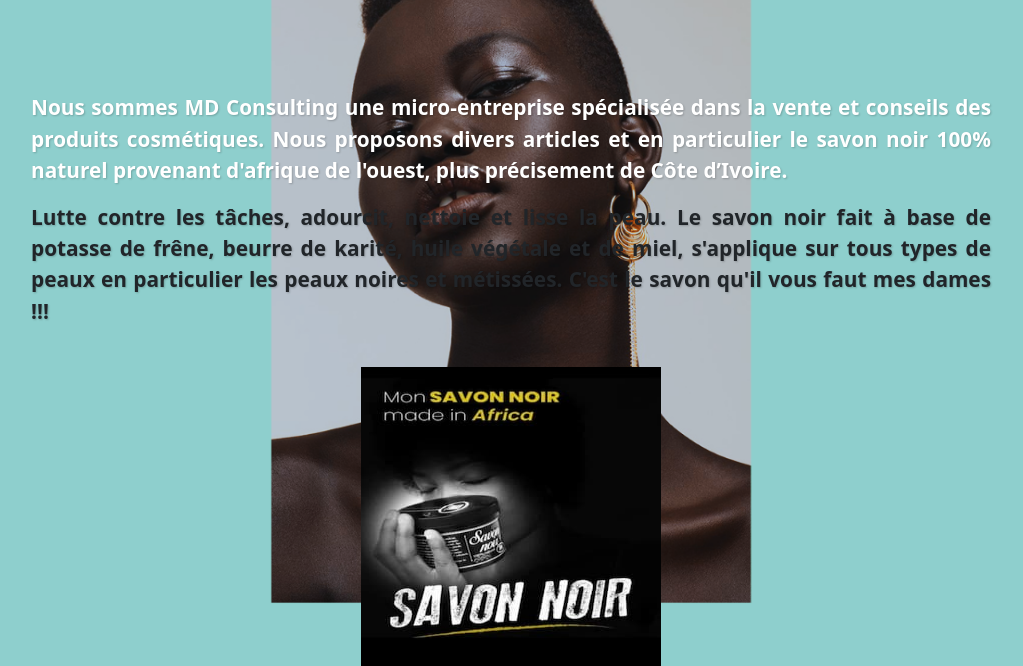
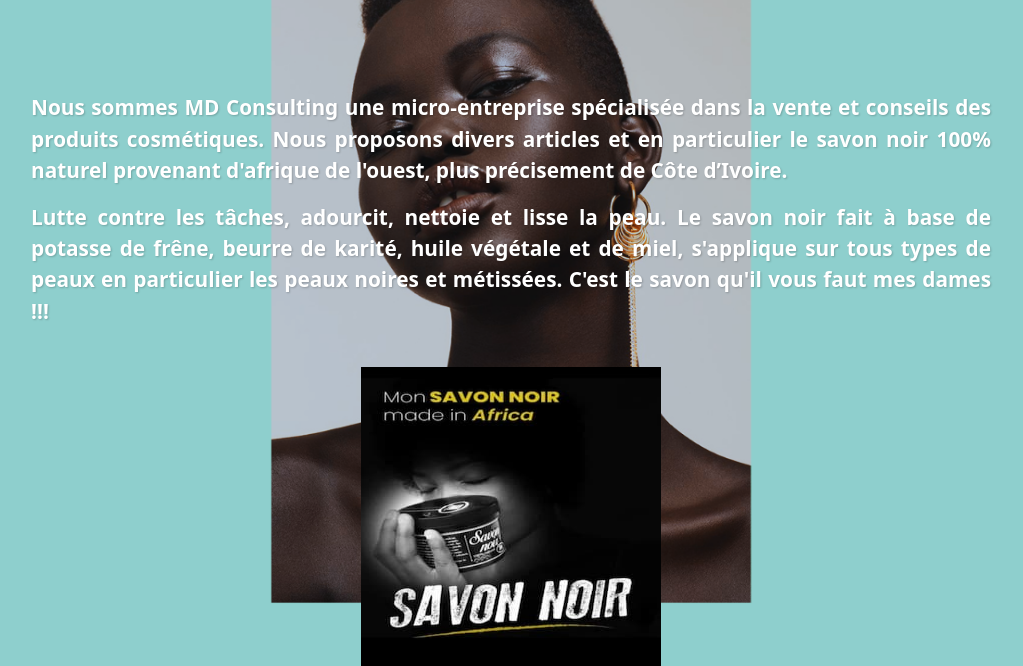
Before and after one commit to Peyroche/mon_projet1, a Flask app: page / in a window 1280 px wide. Shown: the part 156-822 px from the top of the page, without its empty margins (129-1152 px from the left). Run offline with Flask 3, Linux system fonts and the light colour scheme; parts of the project's set-up code (start-up, migrations or seed data) failed here and were passed over.

Commit message:
Modifier accueil.html

```diff
--- a/templates/accueil.html
+++ b/templates/accueil.html
@@ -12,7 +12,7 @@
 
        <p style="color: white;"><b>Nous sommes MD Consulting une micro-entreprise spécialisée dans la vente et conseils des produits cosmétiques. Nous proposons divers articles et en particulier le savon noir 100% naturel provenant d'afrique de l'ouest, plus précisement de Côte d’Ivoire.</b></p>
 
-<p><b>Lutte contre les tâches, adourcit, nettoie et lisse la peau. Le savon noir fait à base de potasse de frêne, beurre de karité, huile végétale et de miel, s'applique sur tous types de peaux en particulier les peaux noires et métissées. C'est le savon qu'il vous faut mes dames !!!</b></p><br/>
+<p style="color: white;"><b>Lutte contre les tâches, adourcit, nettoie et lisse la peau. Le savon noir fait à base de potasse de frêne, beurre de karité, huile végétale et de miel, s'applique sur tous types de peaux en particulier les peaux noires et métissées. C'est le savon qu'il vous faut mes dames !!!</b></p><br/>
 
 <div style="text-align: center;">
   <img src="{{ url_for('static', filename='images/Affiche.jpg') }}" height="300" width="300" alt="Affiche promotionnelle du savon noir naturel">
```
